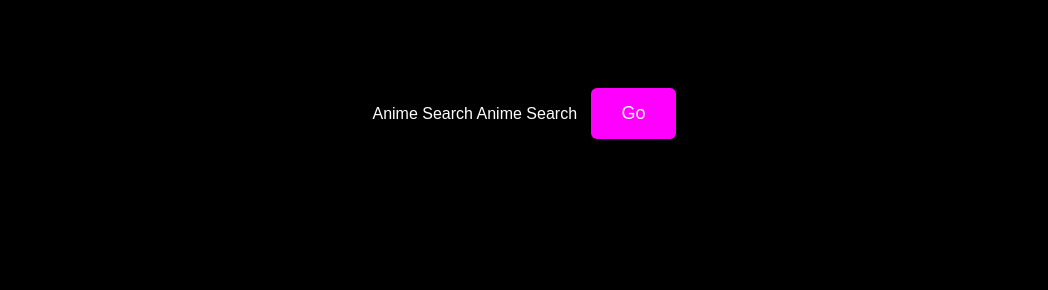
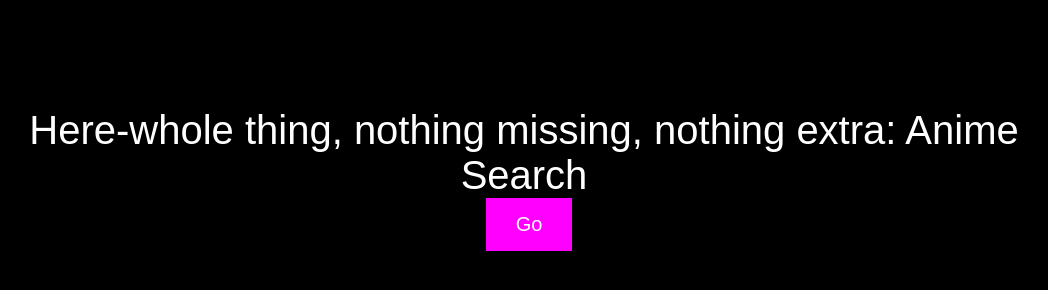
Before and after one commit to ConManCode/test-no-pages, a plain HTML site: page index.html in a window 1280 px wide. Shown: the whole page, without its empty margins (116-1164 px from the left). Drawn offline with Linux system fonts and the light colour scheme.

Commit message:
Refactor index.html structure and styles

```diff
--- a/index.html
+++ b/index.html
@@ -1 +1 @@
-<title>Anime Search</title> <style> body { background: black; color: white; text-align: center; padding: 80px; font-family: Arial; } h1 { font-size: 60px; } input { width: 400px; padding: 15px; font-size: 18px; border: 1px solid #333; background: #111; color: white; } button { padding: 15px 30px; font-size: 18px; background: magenta; color: white; border: none; cursor: pointer; margin-left: 10px; border-radius: 6px; } </style>   Anime Search  Anime Search   <button>Go</button>
+Here-whole thing, nothing missing, nothing extra:  <html> <head> <title>Anime Search</title> <style> body { background:black; color:white; text-align:center; padding:100px; font:40px sans-serif; } input { width:400px; padding:15px; font-size:20px; background:#111; border:1px solid #555; color:white; } button { padding:15px 30px; font-size:20px; background:magenta; color:white; border:none; cursor:pointer; margin-left:10px; } </style> </head> <body> Anime Search <form action=https://9animetv.to/advanced-search method=get target=_blank>  <button>Go</button>  </body> </html>
```
